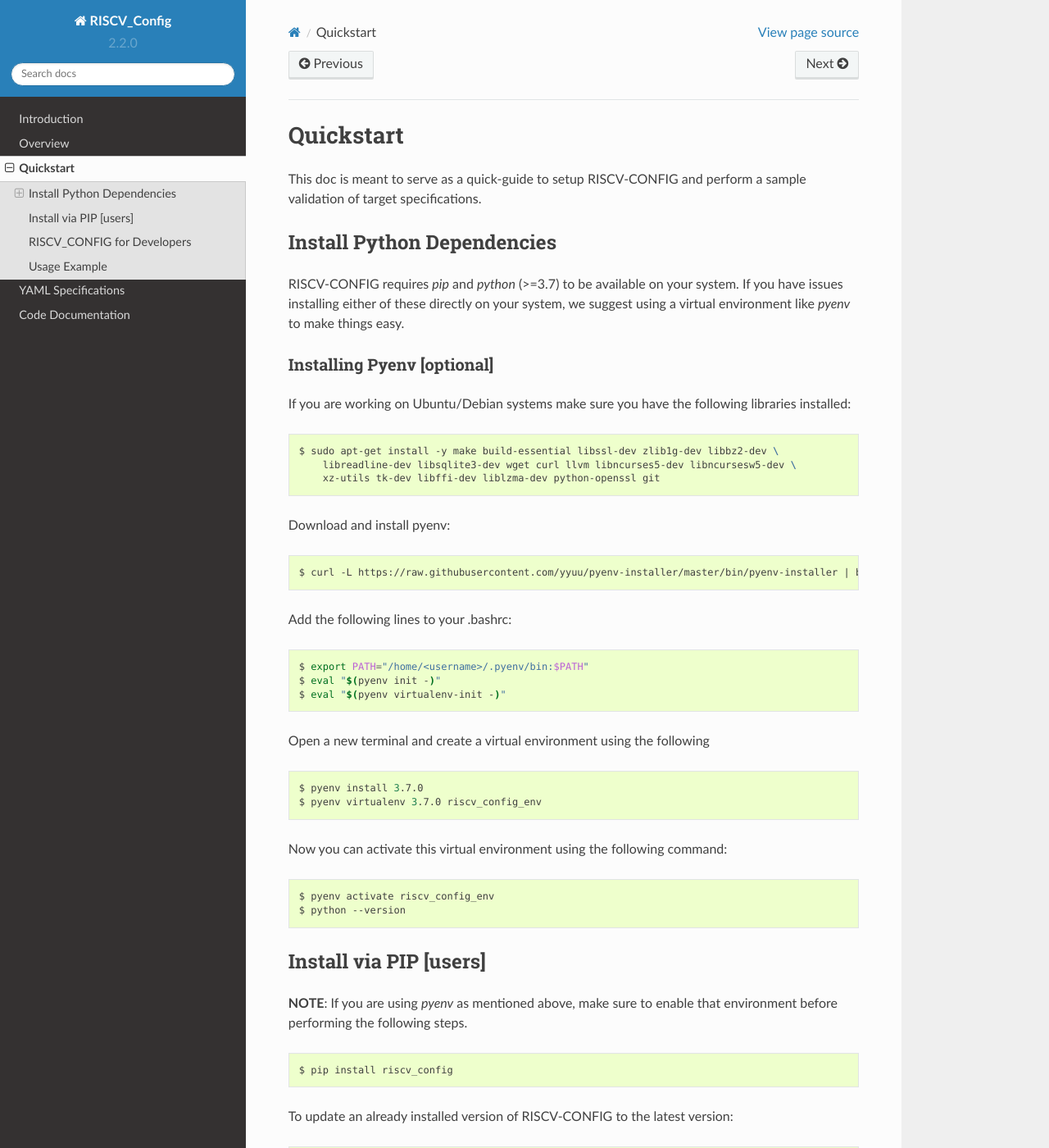
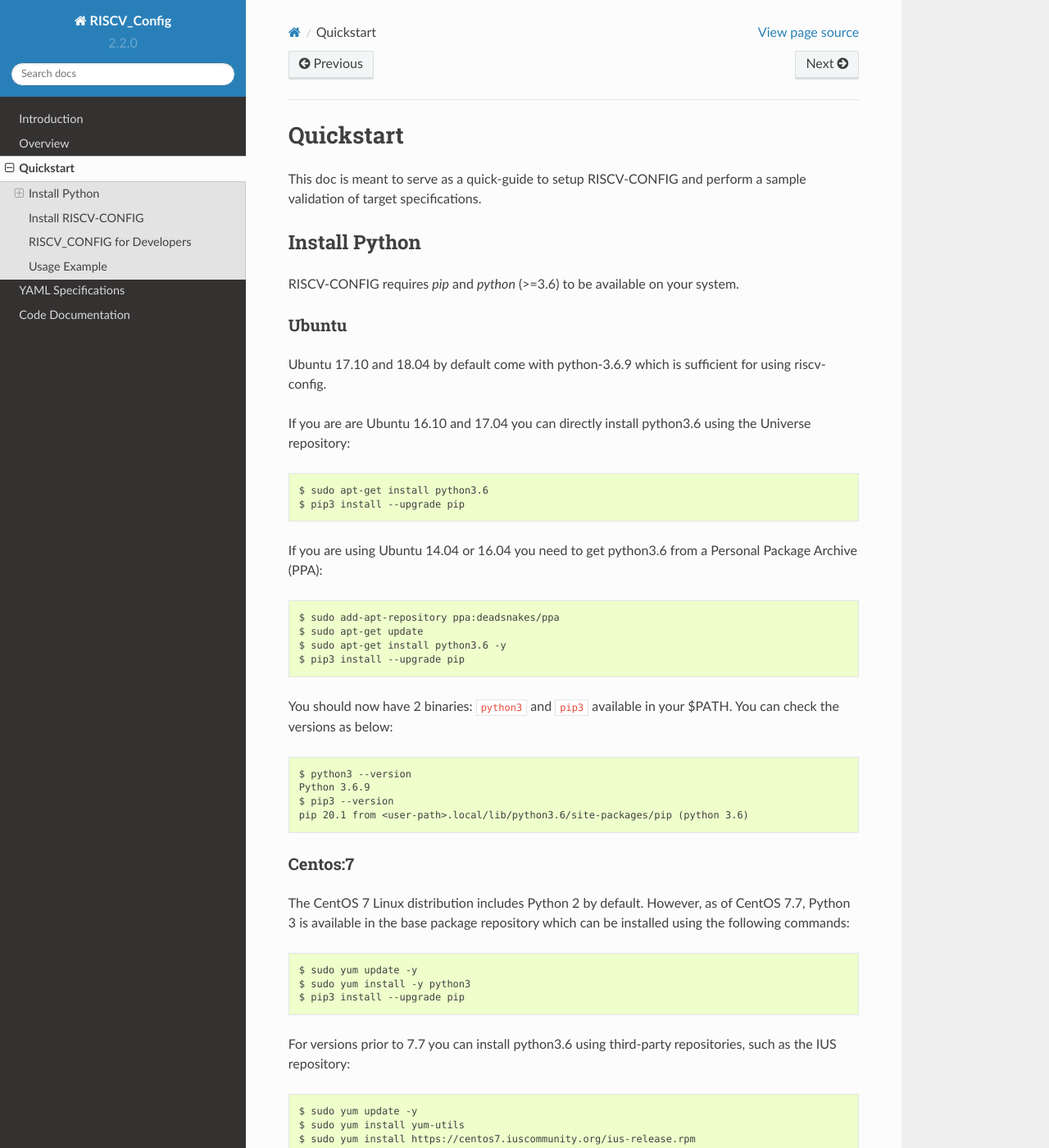
Before and after one commit to riscv-software-src/riscv-config, a Sphinx documentation site: the page built from docs/source/quickstart.rst, in a window 1280 px wide and 1400 px high. Shown: the whole window at 82% size. Built offline with Sphinx 7.4.7 and the Read the Docs theme 2.0.0, drawn with Linux system fonts in a browser that asks for light colours; some of the changed text lies outside the part shown.

Commit message:
reduced python version to 3.6 and updated quickstart

```diff
--- a/docs/source/quickstart.rst
+++ b/docs/source/quickstart.rst
@@ -5,58 +5,95 @@
 This doc is meant to serve as a quick-guide to setup RISCV-CONFIG and perform a \
 sample validation of target specifications.
 
-Install Python Dependencies
-===========================
+Install Python
+==============
 
-RISCV-CONFIG requires `pip` and `python` (>=3.7) to be available on your system. If you have issues
-installing either of these directly on your system, we suggest using a virtual environment
-like `pyenv` to make things easy.
+RISCV-CONFIG requires `pip` and `python` (>=3.6) to be available on your system.
 
-Installing Pyenv [optional]
+Ubuntu
+------
+
+Ubuntu 17.10 and 18.04 by default come with python-3.6.9 which is sufficient for using riscv-config.
+
+If you are are Ubuntu 16.10 and 17.04 you can directly install python3.6 using the Universe
+repository::
+
+  $ sudo apt-get install python3.6
+  $ pip3 install --upgrade pip
+
+If you are using Ubuntu 14.04 or 16.04 you need to get python3.6 from a Personal Package Archive
+(PPA)::
+
+  $ sudo add-apt-repository ppa:deadsnakes/ppa
+  $ sudo apt-get update
+  $ sudo apt-get install python3.6 -y
+  $ pip3 install --upgrade pip
+
+You should now have 2 binaries: ``python3`` and ``pip3`` available in your $PATH.
+You can check the versions as below::
+
+  $ python3 --version
+  Python 3.6.9
+  $ pip3 --version
+  pip 20.1 from <user-path>.local/lib/python3.6/site-packages/pip (python 3.6)
+
+Centos:7
+--------
+The CentOS 7 Linux distribution includes Python 2 by default. However, as of CentOS 7.7, Python 3
+is available in the base package repository which can be installed using the following commands::
+
+  $ sudo yum update -y
+  $ sudo yum install -y python3
+  $ pip3 install --upgrade pip
+
+For versions prior to 7.7 you can install python3.6 using third-party repositories, such as the
+IUS repository::
+
+  $ sudo yum update -y
+  $ sudo yum install yum-utils
+  $ sudo yum install https://centos7.iuscommunity.org/ius-release.rpm
+  $ sudo yum install python36u
+  $ pip3 install --upgrade pip
+
+You can check the versions::
+
+  $ python3 --version
+  Python 3.6.8
+  $ pip --version
+  pip 20.1 from <user-path>.local/lib/python3.6/site-packages/pip (python 3.6)
+
+
+Using Virtualenv for Python
 ---------------------------
 
-If you are working on Ubuntu/Debian systems make sure you have the following libraries installed:
+Many a times folks face issues in installing and managing python versions, which is actually a
+major issue as many gui elements in Linux use the default python versions. In which case installing
+python3.6 using the above methods might break other software. We thus advise the use of **pyenv** to
+install python3.6.
 
-.. code-block:: bash
+For Ubuntu and CentosOS, please follow the steps here: https://github.com/pyenv/pyenv#basic-github-checkout
 
-  $ sudo apt-get install -y make build-essential libssl-dev zlib1g-dev libbz2-dev \
-      libreadline-dev libsqlite3-dev wget curl llvm libncurses5-dev libncursesw5-dev \
-      xz-utils tk-dev libffi-dev liblzma-dev python-openssl git
+RHEL users can find more detailed guides for virtual-env here: https://developers.redhat.com/blog/2018/08/13/install-python3-rhel/#create-env
 
-Download and install pyenv:
+Once you have pyenv installed do the following to install python 3.6.0::
 
-.. code-block:: bash
+  $ pyenv install 3.6.0
+  $ pip3 install --upgrade pip
+  $ pyenv shell 3.6.0
 
-  $ curl -L https://raw.githubusercontent.com/yyuu/pyenv-installer/master/bin/pyenv-installer | bash
+You can check the version in the **same shell**::
 
-Add the following lines to your .bashrc:
-
-.. code-block:: bash
-
-  $ export PATH="/home/<username>/.pyenv/bin:$PATH"
-  $ eval "$(pyenv init -)"
-  $ eval "$(pyenv virtualenv-init -)"
-
-Open a new terminal and create a virtual environment using the following
-
-.. code-block:: bash
-
-  $ pyenv install 3.7.0
-  $ pyenv virtualenv 3.7.0 riscv_config_env
+  $ python --version
+  Python 3.6.0
+  $ pip --version
+  pip 20.1 from <user-path>.local/lib/python3.6/site-packages/pip (python 3.6)
 
 
-Now you can activate this virtual environment using the following command:
+Install RISCV-CONFIG
+====================
 
-.. code-block:: bash
-
-  $ pyenv activate riscv_config_env
-  $ python --version
-
-Install via PIP [users]
-=======================
-
-**NOTE**: If you are using `pyenv` as mentioned above, make sure to enable that environment before
-performing the following steps.
+.. note:: If you are using a virtual environment make sure to enable that environment before
+  performing the following steps.
 
 .. code-block:: bash
 
@@ -74,9 +111,8 @@
 
   $ pip install riscv_config--1.x.x
 
-Once you have RISCV_CONFIG installed, executing ``riscv_config --help`` should print the following on the terminal:
-
-.. code-block:: bash
+Once you have RISCV_CONFIG installed, executing ``riscv_config --help`` should print the following
+output ::
 
     riscv_config [-h] [--version] [--isa_spec YAML] [--platform_spec YAML]
                         [--work_dir DIR] [--verbose]
@@ -96,9 +132,11 @@
 RISCV_CONFIG for Developers
 ===========================
 
-Clone the repository from git and install required dependencies. Note, you will still need
-python-3.7.0 and pip. If you are using `pyenv` as mentioned above, make sure to enable that environment before
-performing the following steps.
+Clone the repository from git and install required dependencies.
+
+.. note::  you will still need python-3.7.0 and pip.
+  If you are using `pyenv` as mentioned above, make sure to enable that environment before
+  performing the following steps.
 
 .. code-block:: bash
 
--- a/setup.py
+++ b/setup.py
@@ -23,7 +23,7 @@
       description="RISC-V Configuration Validator",
       long_description=long_description,
       classifiers=[
-          "Programming Language :: Python :: 3.7",
+          "Programming Language :: Python :: 3.6",
           "License :: OSI Approved :: BSD License",
           "Development Status :: 4 - Beta"
       ],
@@ -36,7 +36,7 @@
       package_dir={'riscv_config': 'riscv_config/'},
       package_data={'riscv_config': ['schemas/*']},
       install_requires=['Cerberus>=1.3.1', 'ruamel.yaml>=0.16.0'],
-      python_requires=">=3.7.0",
+      python_requires=">=3.6.0",
       entry_points={
           "console_scripts": ["riscv-config=riscv_config.main:main"],
       })
```
